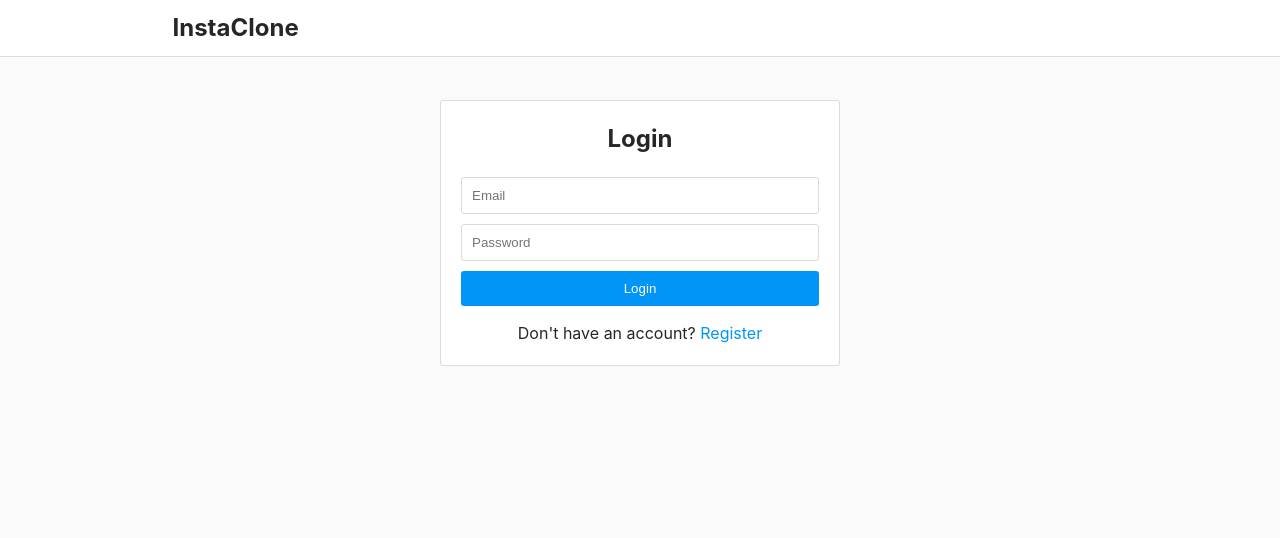
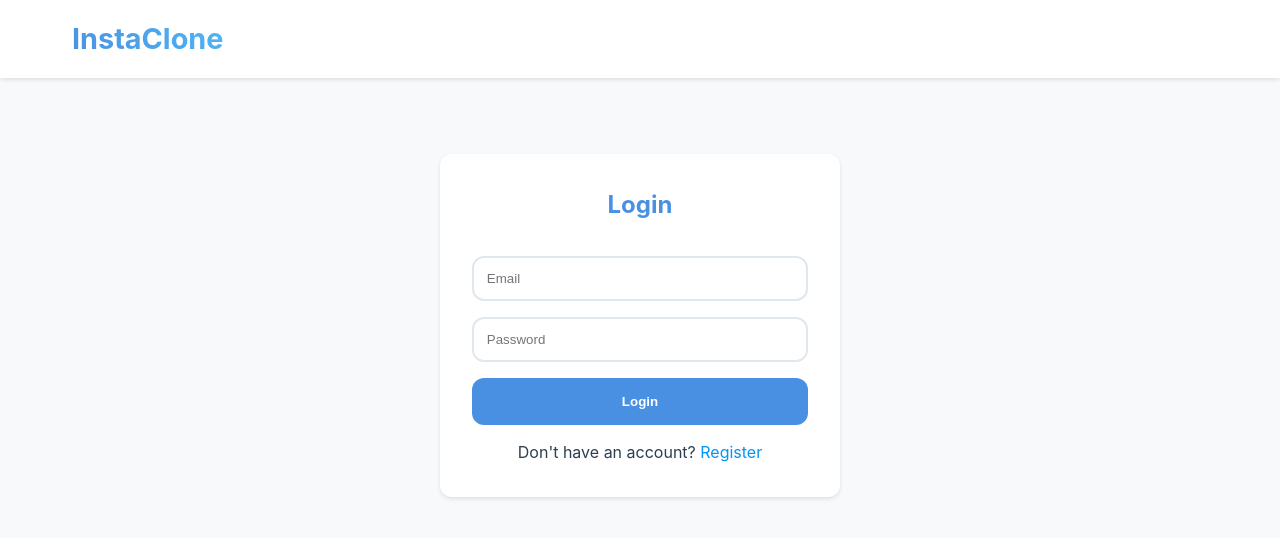
Before and after one commit to ashish2656/Social-Meadia, a plain HTML site: page frontend/index.html in a window 1280 px wide. Drawn offline with Linux system fonts and the light colour scheme.

Commit message:
Update UI styling and improve error handling

```diff
--- a/frontend/styles/main.css
+++ b/frontend/styles/main.css
@@ -1,99 +1,127 @@
-/* Reset and Base Styles */
+/* Modern Reset and Base Styles */
 * {
     margin: 0;
     padding: 0;
     box-sizing: border-box;
 }
 
-body {
-    font-family: -apple-system, BlinkMacSystemFont, "Segoe UI", Roboto, Helvetica, Arial, sans-serif;
-    background-color: #fafafa;
-    color: #262626;
-    line-height: 1.5;
+:root {
+    --primary-color: #4a90e2;
+    --secondary-color: #50b7f5;
+    --background-color: #f8f9fa;
+    --text-color: #2c3e50;
+    --border-color: #e1e8ed;
+    --shadow: 0 2px 4px rgba(0, 0, 0, 0.1);
+    --radius: 12px;
 }
 
-/* Navigation */
+body {
+    font-family: -apple-system, BlinkMacSystemFont, 'Segoe UI', Roboto, Helvetica, Arial, sans-serif;
+    background-color: var(--background-color);
+    color: var(--text-color);
+    line-height: 1.6;
+}
+
+/* Modern Navigation */
 .navbar {
     background-color: white;
-    border-bottom: 1px solid #dbdbdb;
+    box-shadow: var(--shadow);
     position: fixed;
     top: 0;
     left: 0;
     right: 0;
     z-index: 100;
+    padding: 1rem 0;
 }
 
 .nav-wrapper {
-    max-width: 975px;
+    max-width: 1200px;
     margin: 0 auto;
-    padding: 10px 20px;
+    padding: 0 2rem;
     display: flex;
     justify-content: space-between;
     align-items: center;
 }
 
 .logo h1 {
-    font-size: 24px;
-    font-weight: bold;
+    font-size: 1.8rem;
+    font-weight: 700;
+    background: linear-gradient(45deg, var(--primary-color), var(--secondary-color));
+    -webkit-background-clip: text;
+    -webkit-text-fill-color: transparent;
 }
 
 .nav-items {
     display: flex;
-    gap: 20px;
+    gap: 2rem;
 }
 
 .nav-link {
     text-decoration: none;
-    color: #262626;
-    font-size: 16px;
+    color: var(--text-color);
+    font-size: 1rem;
+    font-weight: 500;
+    transition: color 0.3s ease;
+    display: flex;
+    align-items: center;
+    gap: 0.5rem;
 }
 
 .nav-link:hover {
-    color: #0095f6;
+    color: var(--primary-color);
 }
 
 /* Container */
 .container {
-    max-width: 975px;
-    margin: 80px auto 0;
-    padding: 20px;
+    max-width: 1200px;
+    margin: 90px auto 0;
+    padding: 2rem;
 }
 
-/* Auth Forms */
+/* Modern Auth Forms */
 .auth-form {
     max-width: 400px;
-    margin: 0 auto;
-    padding: 20px;
+    margin: 2rem auto;
+    padding: 2rem;
     background-color: white;
-    border: 1px solid #dbdbdb;
-    border-radius: 3px;
+    border-radius: var(--radius);
+    box-shadow: var(--shadow);
 }
 
 .auth-form h2 {
     text-align: center;
-    margin-bottom: 20px;
+    margin-bottom: 2rem;
+    color: var(--primary-color);
 }
 
 .auth-form input {
     width: 100%;
-    padding: 10px;
-    margin-bottom: 10px;
-    border: 1px solid #dbdbdb;
-    border-radius: 3px;
+    padding: 0.8rem;
+    margin-bottom: 1rem;
+    border: 2px solid var(--border-color);
+    border-radius: var(--radius);
+    transition: border-color 0.3s ease;
+}
+
+.auth-form input:focus {
+    outline: none;
+    border-color: var(--primary-color);
 }
 
 .auth-form button {
     width: 100%;
-    padding: 10px;
-    background-color: #0095f6;
+    padding: 1rem;
+    background-color: var(--primary-color);
     color: white;
     border: none;
-    border-radius: 3px;
+    border-radius: var(--radius);
     cursor: pointer;
+    font-weight: 600;
+    transition: background-color 0.3s ease;
 }
 
 .auth-form button:hover {
-    background-color: #0086db;
+    background-color: var(--secondary-color);
 }
 
 .auth-form p {
```
Also changed, not shown: backend/server.js (+9 -2 lines).
